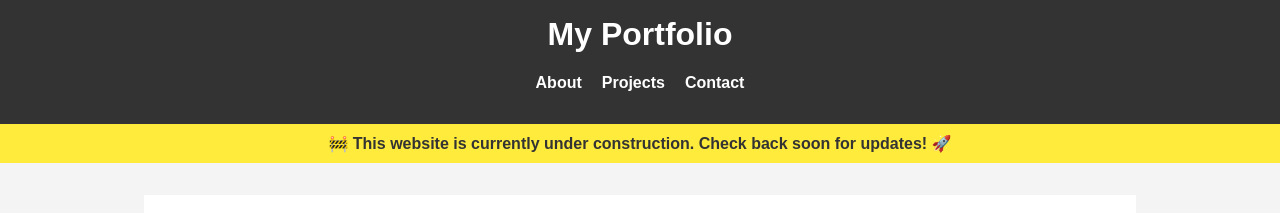
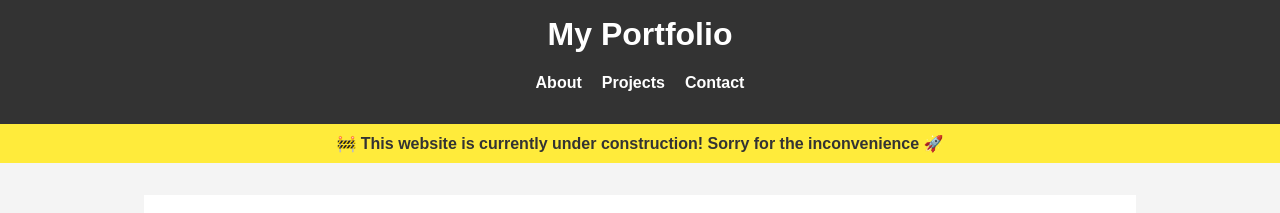
Before and after one commit to dochiphi/dochiphi.github.io, a plain HTML site: page index.html in a window 1280 px wide. Shown: the top 213 px of the page. Drawn offline with Linux system fonts and the light colour scheme.

Commit message:
Update index.html

```diff
--- a/index.html
+++ b/index.html
@@ -66,7 +66,7 @@
 
   <!-- Under Construction Message -->
   <div class="notice">
-    🚧 This website is currently under construction. Check back soon for updates! 🚀
+    🚧 This website is currently under construction! Sorry for the inconvenience 🚀
   </div>
 
   <div class="container">
```
